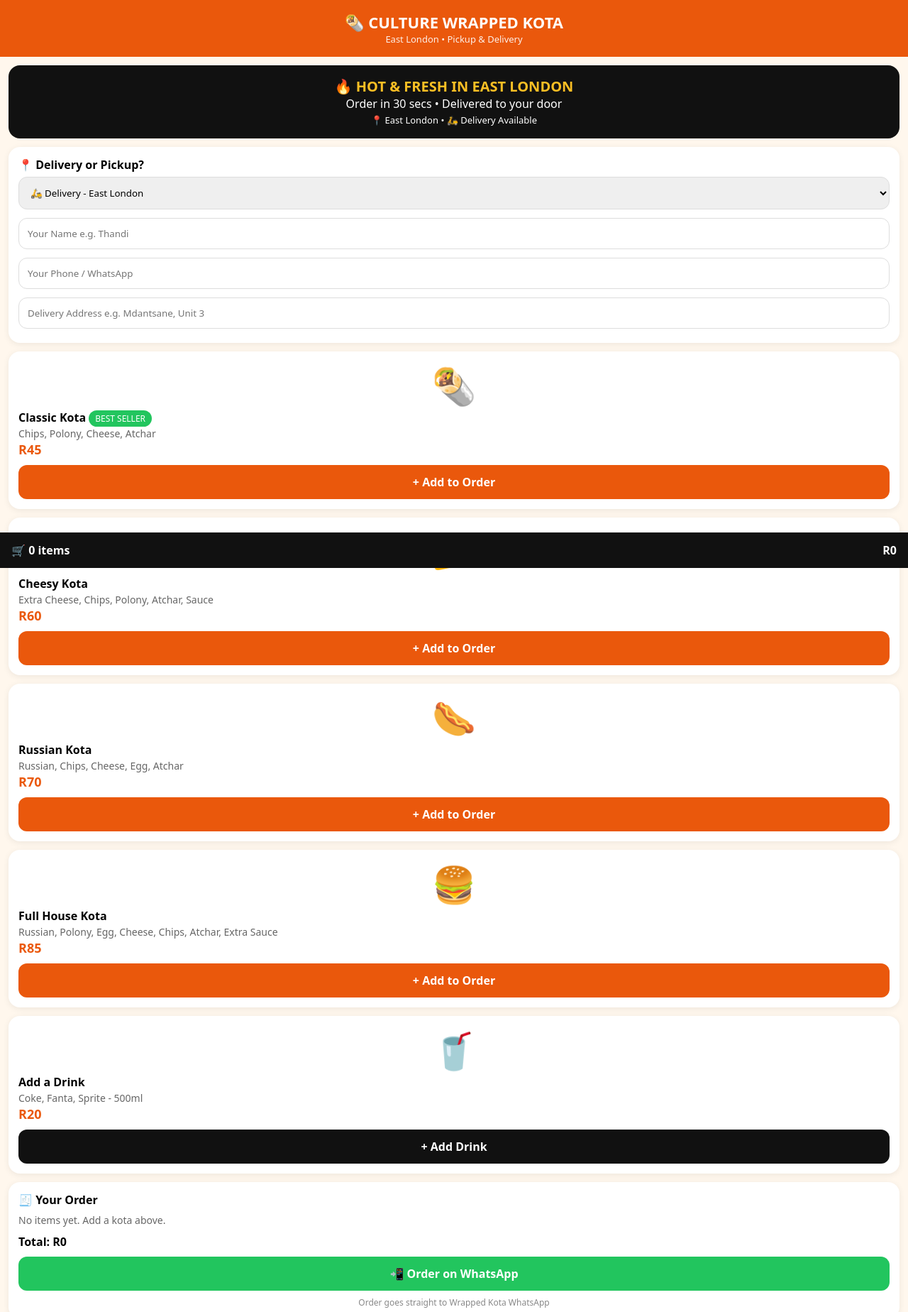
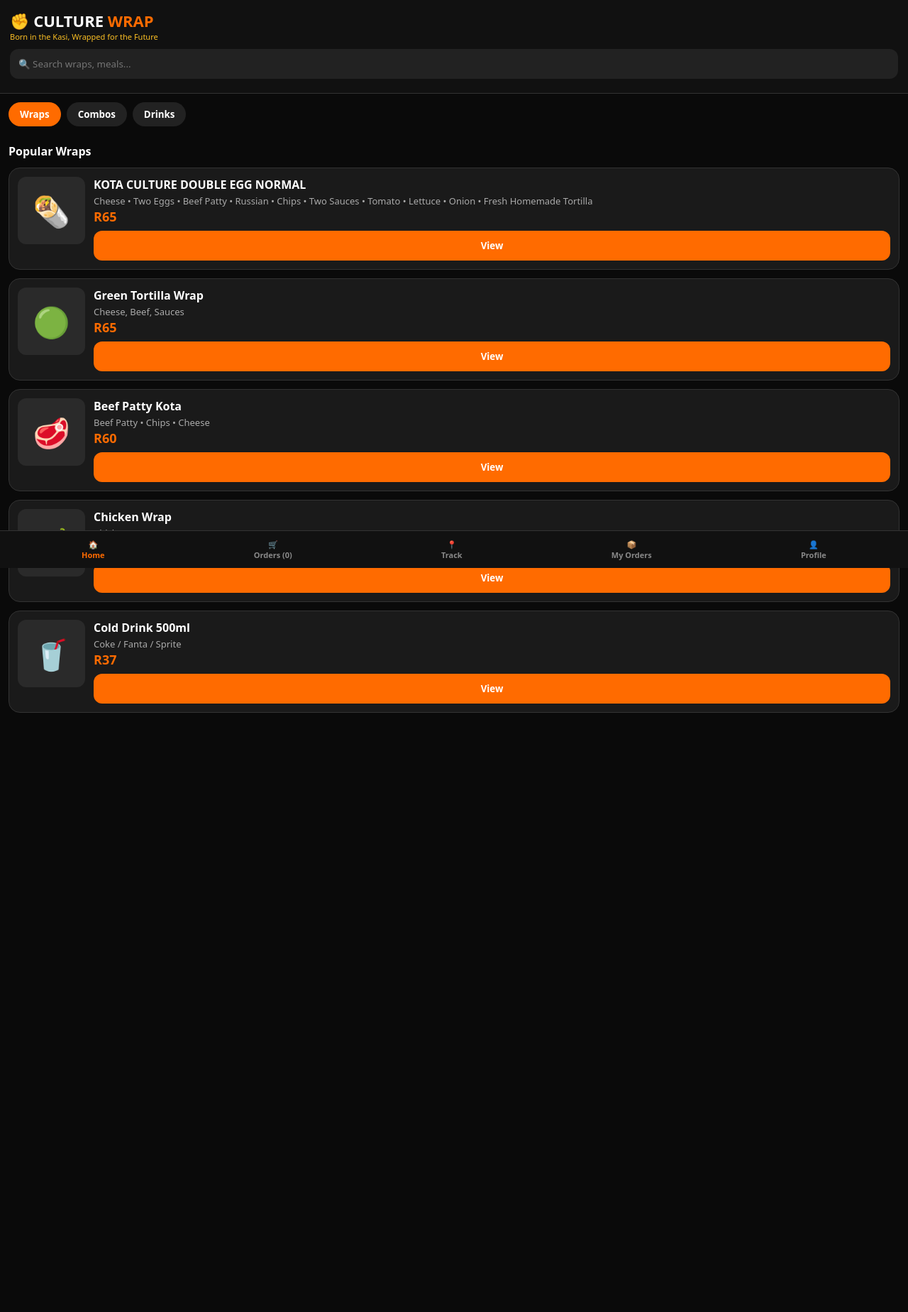
Before and after one commit to imangemgushelo-gif/Culture-wrap-demo, a plain HTML site: page index.html in a window 1280 px wide. Shown: the top 1848 px of the page at 71% size. After the commit the page ends 1096 px from the top, so only its background shows below. Drawn offline with Linux system fonts and the light colour scheme.

Commit message:
Update index.html

```diff
--- a/index.html
+++ b/index.html
@@ -1,134 +1,129 @@
 <!DOCTYPE html>
 <html lang="en">
 <head>
-<meta charset="UTF-8">
-<meta name="viewport" content="width=device-width, initial-scale=1.0">
-<title>Culture Wrapped Kota - East London</title>
+<meta charset="UTF-8"><meta name="viewport" content="width=device-width, initial-scale=1.0">
+<title>CULTURE WRAP</title>
 <style>
 *{box-sizing:border-box;font-family:system-ui,sans-serif;margin:0}
-body{background:#fff7ed;padding-bottom:90px}
-header{background:#ea580c;color:white;padding:16px;text-align:center;position:sticky;top:0;z-index:10}
-header b{font-size:22px}
-header p{font-size:13px;opacity:.9}
-.banner{background:#111;color:white;margin:12px;padding:16px;border-radius:16px;text-align:center}
-.banner b{font-size:20px;color:#fbbf24}
-.card{background:white;margin:12px;padding:14px;border-radius:16px;box-shadow:0 2px 10px rgba(0,0,0,.07)}
-.card img{width:100%;height:150px;object-fit:cover;border-radius:12px;background:#fed7aa;display:flex;align-items:center;justify-content:center;font-size:50px}
-.price{font-weight:800;font-size:18px;color:#ea580c}
-.btn{width:100%;background:#ea580c;color:white;border:0;padding:13px;border-radius:12px;font-weight:700;font-size:16px;margin-top:10px;cursor:pointer}
-.btn2{background:#111}
-input,select{width:100%;padding:12px;margin:6px 0;border:1.5px solid #ddd;border-radius:12px}
-.badge{background:#22c55e;color:white;padding:3px 9px;border-radius:20px;font-size:12px}
-.cart{position:fixed;bottom:0;left:0;right:0;background:#111;color:white;padding:14px 16px;display:flex;justify-content:space-between;align-items:center;font-weight:700}
+body{background:#0a0a0a;color:white;padding-bottom:80px}
+header{background:#111;padding:14px;position:sticky;top:0;z-index:20;border-bottom:1px solid #333}
+.logo{font-weight:900;font-size:22px} .logo span{color:#ff6b00}
+.sub{font-size:11px;color:#fbbf24}
+.search{width:100%;padding:12px;border-radius:12px;border:0;margin-top:10px;background:#222;color:white}
+.cats{display:flex;gap:8px;padding:12px}
+.cat{background:#222;color:white;padding:8px 16px;border-radius:20px;border:0;font-weight:700}
+.cat.active{background:#ff6b00}
+.card{background:#1a1a1a;margin:0 12px 12px;padding:12px;border-radius:16px;display:flex;gap:12px;border:1px solid #333}
+.card-img{width:95px;height:95px;border-radius:12px;background:#2a2a2a;display:flex;align-items:center;justify-content:center;font-size:42px;flex-shrink:0}
+.price{color:#ff6b00;font-weight:900;font-size:18px}
+.btn{background:#ff6b00;color:white;border:0;padding:12px;border-radius:12px;font-weight:800;width:100%;margin-top:8px;cursor:pointer}
+.btn-outline{background:transparent;border:1.5px solid #00bfff;color:#00bfff}
+.btn-black{background:#222}
+.section{padding:12px}
+input,select,textarea{width:100%;padding:12px;margin:6px 0;border:1px solid #333;border-radius:12px;background:#222;color:white}
+.badge{background:#ff6b00;color:white;padding:2px 8px;border-radius:20px;font-size:11px}
+.row{display:flex;gap:10px}
+.stat{background:#1a1a1a;padding:14px;border-radius:14px;text-align:center;flex:1;border:1px solid #333}
+.nav{position:fixed;bottom:0;left:0;right:0;background:#111;display:flex;justify-content:space-around;padding:10px;border-top:1px solid #333;z-index:30}
+.nav button{border:0;background:none;font-size:11px;font-weight:700;color:#888}
+.nav button.active{color:#ff6b00}
+.hidden{display:none}
+.map{background:#e0f2fe;color:#111;height:170px;border-radius:16px;display:flex;align-items:center;justify-content:center;text-align:center;font-weight:700}
+.loyalty{background:linear-gradient(135deg,#ff6b00,#f59e0b);color:white;padding:16px;border-radius:16px}
+.whitebox{background:#1a1a1a;padding:12px;border-radius:12px;margin:8px 0;border:1px solid #333}
 </style>
 </head>
 <body>
+<header>
+<div class="logo">✊ CULTURE <span>WRAP</span></div>
+<div class="sub">Born in the Kasi, Wrapped for the Future</div>
+<input class="search" placeholder="🔍 Search wraps, meals...">
+</header>
 
-<header><b>🌯 CULTURE WRAPPED KOTA</b><p>East London • Pickup & Delivery</p></header>
-
-<div class="banner">
-<b>🔥 HOT & FRESH IN EAST LONDON</b><br>
-Order in 30 secs • Delivered to your door<br>
-<span style="font-size:13px">📍 East London • 🛵 Delivery Available</span>
+<!-- 1+2 HOME/MENU -->
+<div id="page-home">
+<div class="cats"><button class="cat active" onclick="filterCat('all',this)">Wraps</button><button class="cat" onclick="filterCat('kota',this)">Combos</button><button class="cat" onclick="filterCat('drink',this)">Drinks</button></div>
+<div class="section"><b>Popular Wraps</b></div><div id="menuList"></div>
 </div>
 
-<div class="card">
-<b>📍 Delivery or Pickup?</b>
-<select id="orderType" onchange="updateTotal()">
-<option value="delivery">🛵 Delivery - East London</option>
-<option value="pickup">🏃 Pickup - Come Collect</option>
-</select>
-<input id="custName" placeholder="Your Name e.g. Thandi">
-<input id="custPhone" placeholder="Your Phone / WhatsApp">
-<input id="custAddress" placeholder="Delivery Address e.g. Mdantsane, Unit 3">
-</div>
+<!-- 3 DETAIL -->
+<div id="page-detail" class="hidden"><div class="section">
+<button onclick="showPage('home')" style="background:#222;color:white;border:0;padding:8px 12px;border-radius:8px">← Back</button>
+<div style="font-size:90px;text-align:center;background:#1a1a1a;border-radius:16px;padding:20px;margin:12px 0" id="dEmoji">🌯</div>
+<h2 id="dName">KOTA CULTURE DOUBLE EGG NORMAL</h2><h1 style="color:#ff6b00;font-size:42px">R<span id="dPrice">65</span></h1>
+<p style="color:#fbbf24;margin:8px 0"><b>INGREDIENTS:</b></p>
+<p id="dDesc" style="color:#ccc">• Cheese • Two Eggs • Beef Patty • Russian • Chips • Two Sauces • Tomato • Lettuce • Onion • Fresh Homemade Tortilla</p>
+<label><input type="checkbox" id="addCheese" onchange="calcDetail()"> Extra Cheese +R8</label><br>
+<label><input type="checkbox" id="addMeat" onchange="calcDetail()"> Extra Meat +R15</label><br>
+<label><input type="checkbox" id="addSauce" onchange="calcDetail()"> Extra Sauce/Chilli +R5</label><br>
+<h3 style="margin:12px 0">Total: R<span id="dTotal">65</span></h3>
+<button class="btn" onclick="addFromDetail()">Add to Cart — R<span id="dBtnTotal">65</span></button>
+</div></div>
 
-<div class="card">
-<div style="font-size:50px;text-align:center">🌯</div>
-<b>Classic Kota</b> <span class="badge">BEST SELLER</span><br>
-<span style="color:#666;font-size:14px">Chips, Polony, Cheese, Atchar</span><br>
-<span class="price">R45</span><br>
-<button class="btn" onclick="addToCart('Classic Kota',45)">+ Add to Order</button>
-</div>
+<!-- 4 CART -->
+<div id="page-cart" class="hidden"><div class="section"><h2>Cart</h2><div id="cartList"></div>
+<p style="margin:12px 0">Subtotal: R<span id="cSub">0</span><br>Delivery Fee: R<span id="cDel">0</span><br><b style="font-size:20px">Total: R<span id="cTotal">0</span></b></p>
+<button class="btn" onclick="showPage('checkout')">Proceed to Checkout</button></div></div>
 
-<div class="card">
-<div style="font-size:50px;text-align:center">🧀</div>
-<b>Cheesy Kota</b><br>
-<span style="color:#666;font-size:14px">Extra Cheese, Chips, Polony, Atchar, Sauce</span><br>
-<span class="price">R60</span><br>
-<button class="btn" onclick="addToCart('Cheesy Kota',60)">+ Add to Order</button>
-</div>
+<!-- 5 CHECKOUT -->
+<div id="page-checkout" class="hidden"><div class="section"><h2>Checkout</h2>
+<b>Delivery Method</b><select id="delType" onchange="updDel()"><option value="delivery">🚚 To Your Location - 20-30 mins</option><option value="pickup">🏠 Pickup</option></select>
+<b>Payment Method</b><br><label><input type="radio" name="pay" checked> 💵 Cash on Delivery</label><br><label><input type="radio" name="pay"> 💳 Pay Online</label><br>
+<input id="custName" placeholder="Your Name"><input id="custPhone" placeholder="Phone"><textarea id="custAddr">123 Main Street, Mdantsane</textarea>
+<h3>Total R<span id="checkTotal">0</span></h3><button class="btn" onclick="placeOrder()">Place Order</button></div></div>
 
-<div class="card">
-<div style="font-size:50px;text-align:center">🌭</div>
-<b>Russian Kota</b><br>
-<span style="color:#666;font-size:14px">Russian, Chips, Cheese, Egg, Atchar</span><br>
-<span class="price">R70</span><br>
-<button class="btn" onclick="addToCart('Russian Kota',70)">+ Add to Order</button>
-</div>
+<!-- 6 TRACK -->
+<div id="page-track" class="hidden"><div class="section"><h2>Track Order #KC10234</h2>
+<div class="map">📍 Culture Wrap Store<br>───────────→<br>📍 Your Location - Mdantsane</div>
+<div class="whitebox">🚴 <b>Driver: Sipho</b> ⭐ 4.8<br>ETA 18 mins<br><button class="btn btn-outline" onclick="alert('Calling Sipho...')">Call Driver</button></div>
+<p>✅ Received &nbsp; ✅ Preparing &nbsp; <b style="color:#ff6b00">🟠 On the Way</b> &nbsp; ⚪ Delivered</p>
+</div></div>
 
-<div class="card">
-<div style="font-size:50px;text-align:center">🍔</div>
-<b>Full House Kota</b><br>
-<span style="color:#666;font-size:14px">Russian, Polony, Egg, Cheese, Chips, Atchar, Extra Sauce</span><br>
-<span class="price">R85</span><br>
-<button class="btn" onclick="addToCart('Full House Kota',85)">+ Add to Order</button>
-</div>
+<!-- 7 OWNER + 8 ADMIN -->
+<div id="page-owner" class="hidden"><div class="section"><h2>Owner Page</h2>
+<div class="whitebox"><b style="font-size:20px">Samkelo Fihla Barnes</b><br>Owner — Culture Wrap<br><br>Total Orders <b>342</b> &nbsp; Rating <b>4.7⭐</b> &nbsp; Store Status <span style="background:#22c55e;padding:2px 8px;border-radius:10px">Open</span><br><br>Store Details: 09:00 - 20:00<br>Mdantsane • East London</div>
+<div class="row"><button class="btn btn-black">Edit Store</button><button class="btn btn-black">View Analytics</button></div>
+<h3 style="margin-top:16px">Admin Dashboard 🔔 5</h3>
+<div class="row" style="margin:12px 0"><div class="stat"><b style="font-size:22px;color:#ff6b00">5</b><br>Live Orders<br>Active now</div><div class="stat"><b style="font-size:22px">R1240</b><br>Today's Sales<br>+12% vs yesterday</div></div>
+<div class="whitebox">Recent Orders<br>#KC10234 - R167 - Preparing<br>#KC10233 - R65 - Ready<br>Delivery Areas: Mdantsane • East London</div>
+</div></div>
 
-<div class="card">
-<div style="font-size:50px;text-align:center">🥤</div>
-<b>Add a Drink</b><br>
-<span style="color:#666;font-size:14px">Coke, Fanta, Sprite - 500ml</span><br>
-<span class="price">R20</span><br>
-<button class="btn btn2" onclick="addToCart('Drink 500ml',20)">+ Add Drink</button>
-</div>
+<!-- 9+10 ORDERS + REWARDS -->
+<div id="page-orders" class="hidden"><div class="section"><h2>My Orders</h2>
+<div class="whitebox"><b>Active - #KC10234 - On the Way</b><br>Double Egg Normal x1 - Total R167<br><span style="background:#ff6b00;padding:3px 8px;border-radius:10px;font-size:12px">Arriving in 18 mins</span><br><button class="btn" onclick="showPage('track')">Track</button></div>
+<div class="whitebox">#KC10233 - Double Egg - R167<br>#KC10232 - Chicken Wrap - R58 - Completed</div>
+<div class="loyalty"><b>Loyalty Card</b><br><b style="font-size:18px">Buy 9 Get 10th Free</b><br>6/9 — 3 more for free wrap!<br>██████░░░</div>
+<div class="whitebox"><b>Promo Code</b><br><div style="display:flex;gap:8px;margin-top:8px"><input value="KOTA10" readonly><button class="btn" style="width:80px;margin:0">Copy</button></div></div>
+<div class="whitebox">🔔 Your order #KC10234 is on the way<br>🔔 New deal! 10% off Double Egg today<br>🔔 You earned 50 points for your order</div>
+</div></div>
 
-<div class="card" id="orderSummary">
-<b>🧾 Your Order</b>
-<p id="cartItems" style="color:#666;font-size:14px;margin-top:8px">No items yet. Add a kota above.</p>
-<p style="margin-top:10px"><b>Total: R<span id="total">0</span></b></p>
-<button class="btn" style="background:#22c55e" onclick="placeOrder()">📲 Order on WhatsApp</button>
-<p style="font-size:12px;color:#888;text-align:center;margin-top:8px">Order goes straight to Wrapped Kota WhatsApp</p>
-</div>
-
-<div class="cart">
-<span>🛒 <span id="cartCount">0</span> items</span>
-<span>R<span id="cartTotal">0</span></span>
+<div class="nav">
+<button class="active" onclick="showPage('home',this)">🏠<br>Home</button>
+<button onclick="showPage('cart',this)">🛒<br>Orders (<span id="navCount">0</span>)</button>
+<button onclick="showPage('track',this)">📍<br>Track</button>
+<button onclick="showPage('orders',this)">📦<br>My Orders</button>
+<button onclick="showPage('owner',this)">👤<br>Profile</button>
 </div>
 
 <script>
-let cart = [];
-let total = 0;
-function addToCart(name, price){
-  cart.push({name, price});
-  total += price;
-  updateCart();
-  alert(name + ' added! Total: R' + total);
-}
-function updateCart(){
-  document.getElementById('cartCount').textContent = cart.length;
-  document.getElementById('cartTotal').textContent = total;
-  document.getElementById('total').textContent = total;
-  if(cart.length > 0){
-    document.getElementById('cartItems').innerHTML = cart.map(i => '• ' + i.name + ' - R' + i.price).join('<br>');
-  }
-}
-function placeOrder(){
-  const name = document.getElementById('custName').value;
-  const phone = document.getElementById('custPhone').value;
-  const address = document.getElementById('custAddress').value;
-  const type = document.getElementById('orderType').value;
-  if(cart.length === 0){ alert('Add a kota first'); return; }
-  if(!name || !phone){ alert('Please add your Name and Phone'); return; }
-  let msg = 'Hi Culture Wrapped Kota! New Order:%0A%0A';
-  cart.forEach(i => msg += '• ' + i.name + ' - R' + i.price + '%0A');
-  msg += '%0A*Total: R' + total + '*%0A';
-  msg += 'Name: ' + name + '%0A';
-  msg += 'Phone: ' + phone + '%0A';
-  msg += 'Type: ' + type + '%0A';
-  if(type === 'delivery') msg += 'Address: ' + address;
-  window.open('https://wa.me/27699623309?text=' + msg, '_blank');
-}
+let menu=[
+{name:"KOTA CULTURE DOUBLE EGG NORMAL",price:65,cat:"all",emoji:"🌯",desc:"Cheese • Two Eggs • Beef Patty • Russian • Chips • Two Sauces • Tomato • Lettuce • Onion • Fresh Homemade Tortilla"},
+{name:"Green Tortilla Wrap",price:65,cat:"all",emoji:"🟢",desc:"Cheese, Beef, Sauces"},
+{name:"Beef Patty Kota",price:60,cat:"kota",emoji:"🥩",desc:"Beef Patty • Chips • Cheese"},
+{name:"Chicken Wrap",price:58,cat:"kota",emoji:"🌶️",desc:"Chicken • Lettuce • Sauce"},
+{name:"Cold Drink 500ml",price:37,cat:"drink",emoji:"🥤",desc:"Coke / Fanta / Sprite"},
+];
+let cart=[];let current=null;let detailBase=65;
+function renderMenu(f='all'){let h='';menu.filter(m=>f==='all'||m.cat===f).forEach(m=>{let i=menu.indexOf(m);h+=`<div class="card"><div class="card-img">${m.emoji}</div><div style="flex:1"><b>${m.name}</b><br><span style="color:#aaa;font-size:13px">${m.desc}</span><br><span class="price">R${m.price}</span><br><button class="btn" onclick="openDetail(${i})">View</button></div></div>`});document.getElementById('menuList').innerHTML=h;}
+function filterCat(c,el){document.querySelectorAll('.cat').forEach(b=>b.classList.remove('active'));el.classList.add('active');renderMenu(c);}
+function openDetail(i){current=menu[i];detailBase=current.price;document.getElementById('dName').textContent=current.name;document.getElementById('dEmoji').textContent=current.emoji;document.getElementById('dDesc').textContent=current.desc;document.getElementById('dPrice').textContent=current.price;document.getElementById('addCheese').checked=false;document.getElementById('addMeat').checked=false;document.getElementById('addSauce').checked=false;calcDetail();showPage('detail');}
+function calcDetail(){let t=detailBase;if(document.getElementById('addCheese').checked)t+=8;if(document.getElementById('addMeat').checked)t+=15;if(document.getElementById('addSauce').checked)t+=5;document.getElementById('dTotal').textContent=t;document.getElementById('dBtnTotal').textContent=t;return t;}
+function addFromDetail(){cart.push({name:current.name,price:calcDetail()});updateCart();showPage('cart');}
+function updateCart(){let sub=cart.reduce((s,i)=>s+i.price,0);let del=document.getElementById('delType').value==='pickup'?0:0;document.getElementById('navCount').textContent=cart.length;document.getElementById('cSub').textContent=sub;document.getElementById('cDel').textContent=del;document.getElementById('cTotal').textContent=sub+del;document.getElementById('checkTotal').textContent=sub+del;document.getElementById('cartList').innerHTML=cart.length?cart.map(c=>`<div class="whitebox">${c.name} x1 - R${c.price}</div>`).join(''):'<p>Cart empty</p>';}
+function updDel(){updateCart();}
+function showPage(p,btn){['home','detail','cart','checkout','track','owner','orders'].forEach(id=>document.getElementById('page-'+id).classList.add('hidden'));document.getElementById('page-'+p).classList.remove('hidden');if(btn){document.querySelectorAll('.nav button').forEach(b=>b.classList.remove('active'));btn.classList.add('active');}window.scrollTo(0,0);}
+function placeOrder(){let total=document.getElementById('checkTotal').textContent;let msg='Hi Culture Wrap! New Order:%0A'+cart.map(c=>'• '+c.name+' - R'+c.price).join('%0A')+'%0A Total: R'+total+'%0A Name: '+document.getElementById('custName').value+'%0A Address: '+document.getElementById('custAddr').value;window.open('https://wa.me/27699623309?text='+msg,'_blank');alert('Order placed!');showPage('track');}
+renderMenu();updateCart();
 </script>
 </body>
-                 </html>
+                                              </html>
```
